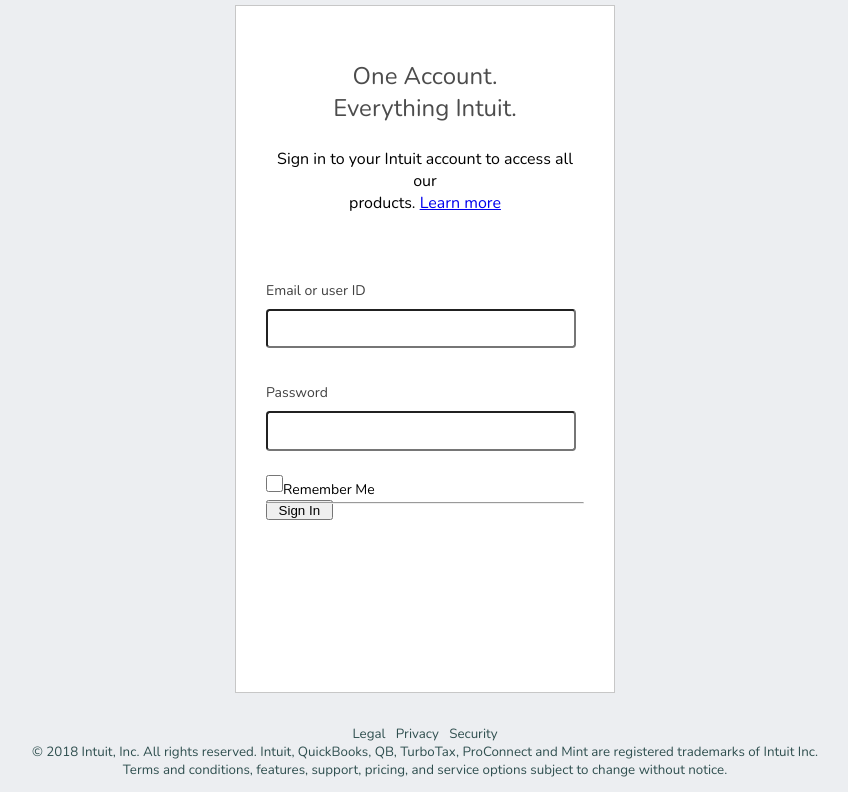
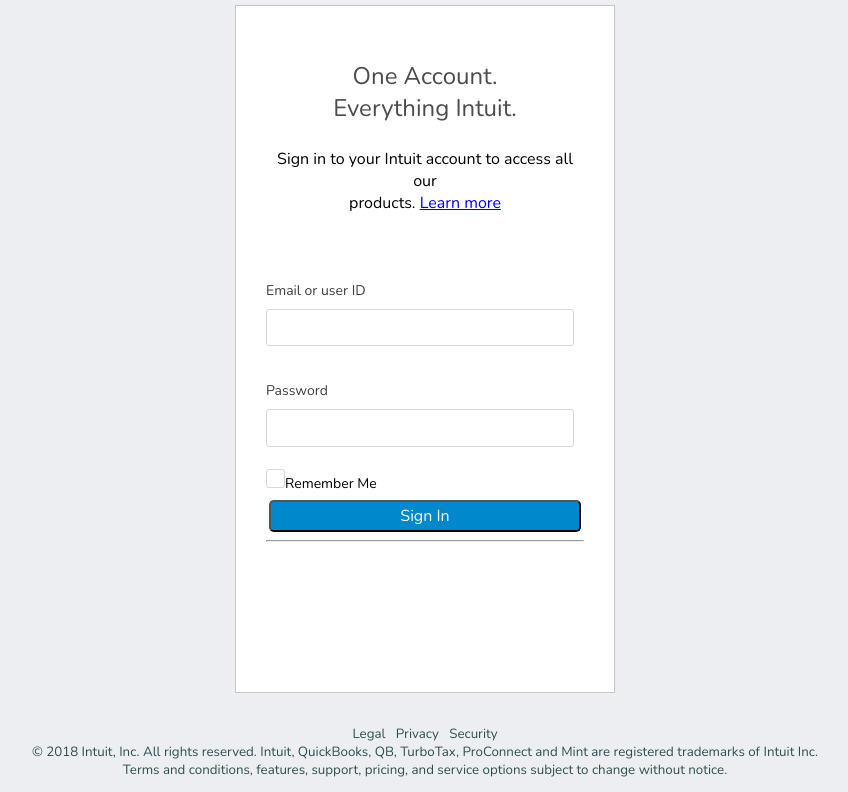
Before and after one commit to Jkstyles/intuit, a plain HTML site: page index.html in a window 1280 px wide. Shown: the part 107-899 px from the top of the page, without its empty margins (215-1063 px from the left). Drawn offline with nearby package versions, Linux system fonts and the light colour scheme.

Commit message:
updates during class

```diff
--- a/index.css
+++ b/index.css
@@ -36,18 +36,25 @@ body {
 .user {
     width: 95%;
     height: 2.5em;
-    border-color: solid rgb(199, 199, 199);
-    border-radius: .5ch;
-    box-flex: center;
+    border: 1px solid #d8d8d8;
+    border-radius: 3px;
+    margin: 0 auto;
 }
 .signin {
     display: block;
     width: initial;
     flex-direction: row;
     align-items: center;
-    height: 1.5em;
-    width: 5em;
-
+    margin: 10px auto 0;
+    width: 98%;
+    height: 2em;
+    border-radius: .5ch;
+    text-align: center;
+    font-family: 'Nunito', sans-serif;
+    font-size: 1em;
+    background-color: #08c;
+    color: #FFF;
+    font-style: condensed;
 }
 .boxtxt{
     padding-bottom:6px;
@@ -56,6 +63,7 @@ body {
     color: #404040;
     font-size:14px;
     line-height:25px;
+    margin: 0 auto;
 }
 .remember{
     font-size: 14px;
@@ -63,14 +71,14 @@ body {
     width: 318px;
     height:21px;
 }
-#btn {
-    line-height:21px;
+.btn {
+    -webkit-appearance: none;
+    line-height: absolute;
     margin:0;
-    height: 21px;
-    width: 17px;
-    border-style: solid;
-    border: slategray
-
+    height: 19px;
+    width: 19px;
+    border: 1px solid #d8d8d8;
+    border-radius: 3px;
 }
 .boxfoot {
     display: block;
--- a/index.html
+++ b/index.html
@@ -9,7 +9,7 @@
 
 <head>
     <link href="https://fonts.googleapis.com/css?family=Nunito" rel="stylesheet">
-    <link rel="stylesheet" href="index.css">
+    <link rel="stylesheet" href="index.css" type="text/css">
 </head>
 
 <body>
@@ -45,10 +45,10 @@
                     <input type='text' class="user">
                     <br>
                     <br>
-                    <div class='remember' >
-                    <input type="checkbox" class='remember' id='btn'>Remember Me</input>
+                    <div class='remember'>
+                    <input type="checkbox" class='btn' id="checkbox">Remember Me
+                </div>
                     <button class="signin">Sign In</button>
-                </div>
                 </div>
                 <hr>
             </p>
```
